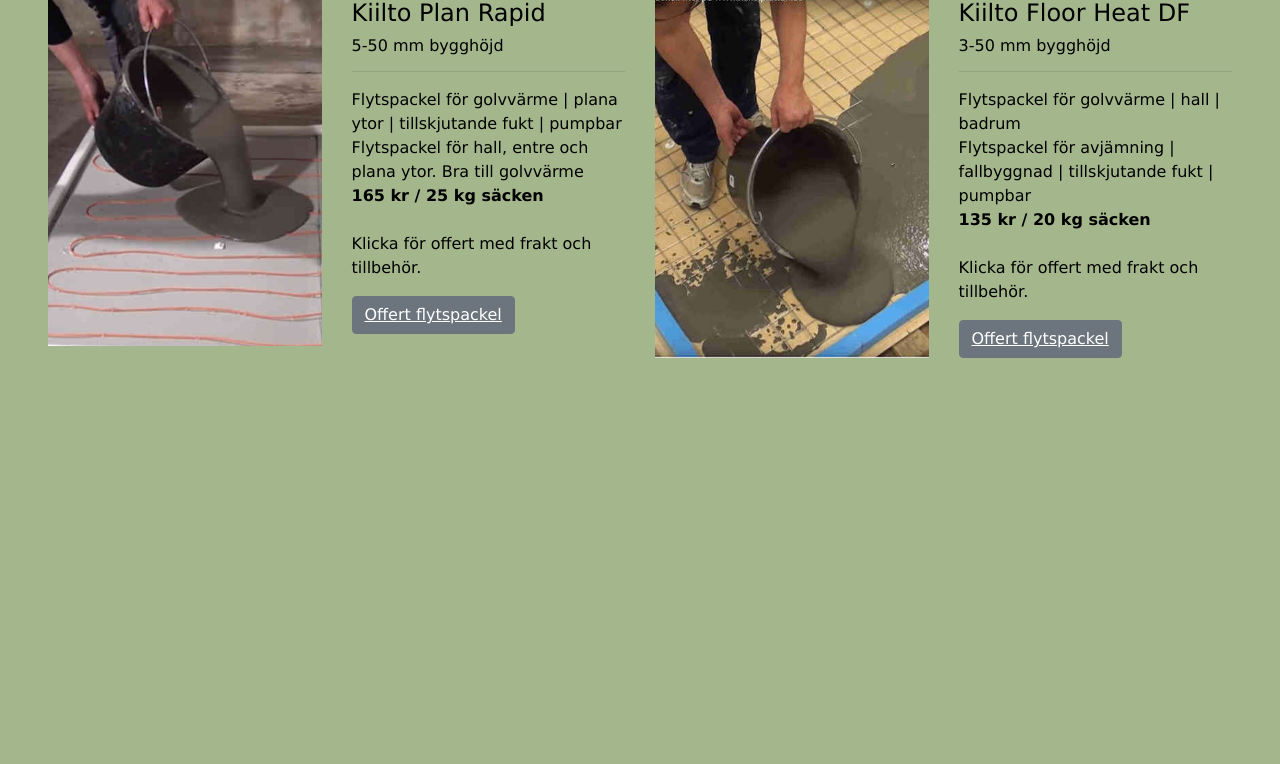
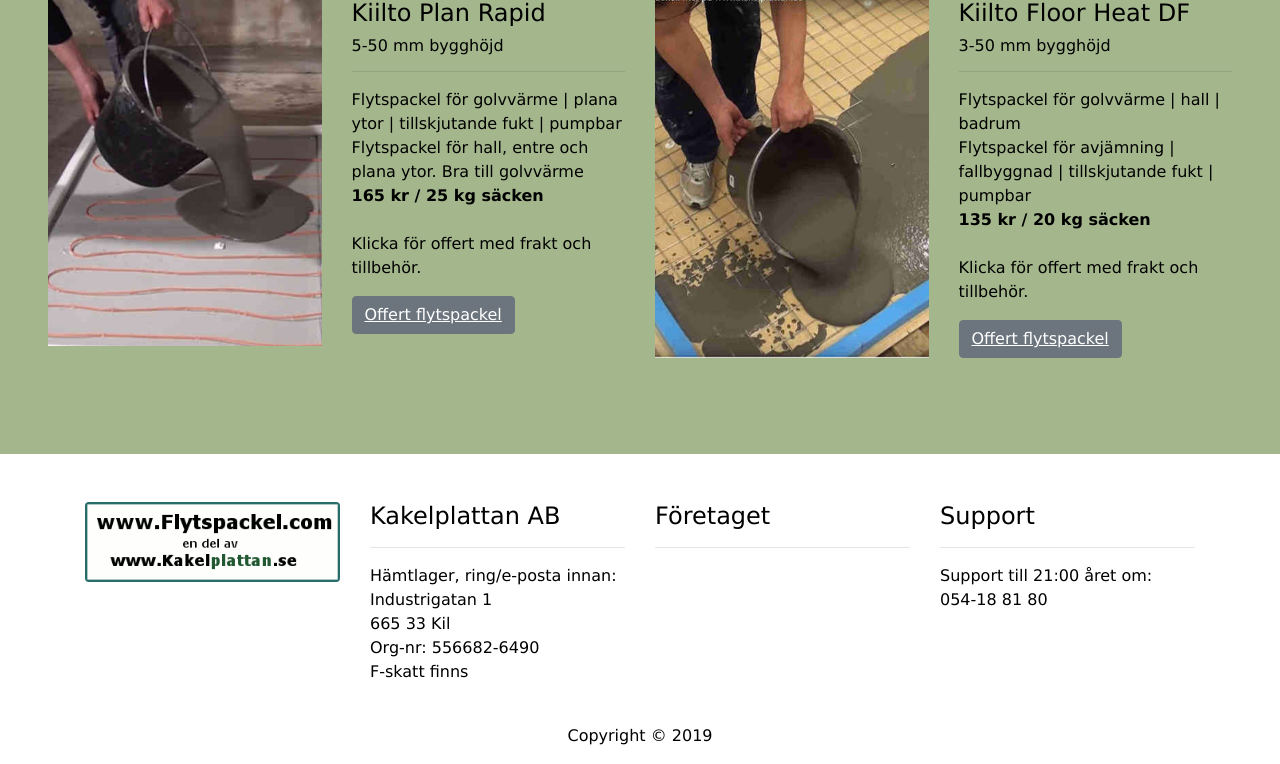
Before and after one commit to Kakelplattan-1/flytspackel.com, a PHP site: page / in a window 1280 px wide. Shown: the part 1590-2354 px from the top of the page. Before the commit the page ends 1948 px from the top, so only its background shows below. Run offline with PHP 8.4, Linux system fonts and the light colour scheme; some libraries are stand-ins or nearby versions.

Commit message:
Adds information to footer #3

```diff
--- a/include/footer.php
+++ b/include/footer.php
@@ -1,6 +1,56 @@
         </main>
-        <footer>
-
+        <footer class="footer pt-5">
+            <div class="container">
+                <div class="row">
+                    <div class="col-md-3">
+                        <img src="img/flytspackel-logo.gif" alt="Support att göra flytspacklingen själv" title="Support att göra flytspacklingen själv" class="img-fluid rounded" />
+                    </div>
+                    <div class="col-md-3">
+                        <h4>Kakelplattan AB</h4>
+                        <hr>
+                        <p>
+                            Hämtlager, ring/e-posta innan:
+                            <br>
+                            Industrigatan 1
+                            <br>
+                            665 33 Kil
+                            <br>
+                            Org-nr: 556682-6490
+                            <br>
+                            F-skatt finns
+                        </p>
+                    </div>
+                    <div class="col-md-3">
+                        <h4>Företaget</h4>
+                        <hr>
+                        <p>
+                            <a href="flytspackel-kontakt.php">Kontaktformulär</a>
+                            <br>
+                            <a href="mailto:info@kakelplattan.se">info (at) kakelplattan.se</a>
+                            <br>
+                            <a href="www.kakelplattan.se">www.kakelplattan.se</a>
+                            <br>
+                            <a href="www.flytspackel.com">www.flytspackel.com</a>
+                        </p>
+                    </div>
+                    <div class="col-md-3">
+                        <h4>Support</h4>
+                        <hr>
+                        <p>
+                            Support till 21:00 året om:
+                            <br>
+                            054-18 81 80
+                            <br>
+                        </p>
+                    </div>
+                </div>
+                <div class="text-center">
+                    <br>
+                    <p>
+                        Copyright © <?php echo date( "Y" ) ?>
+                    </p>
+                </div>
+            </div>
         </footer>
     </body>
 </html>
```
